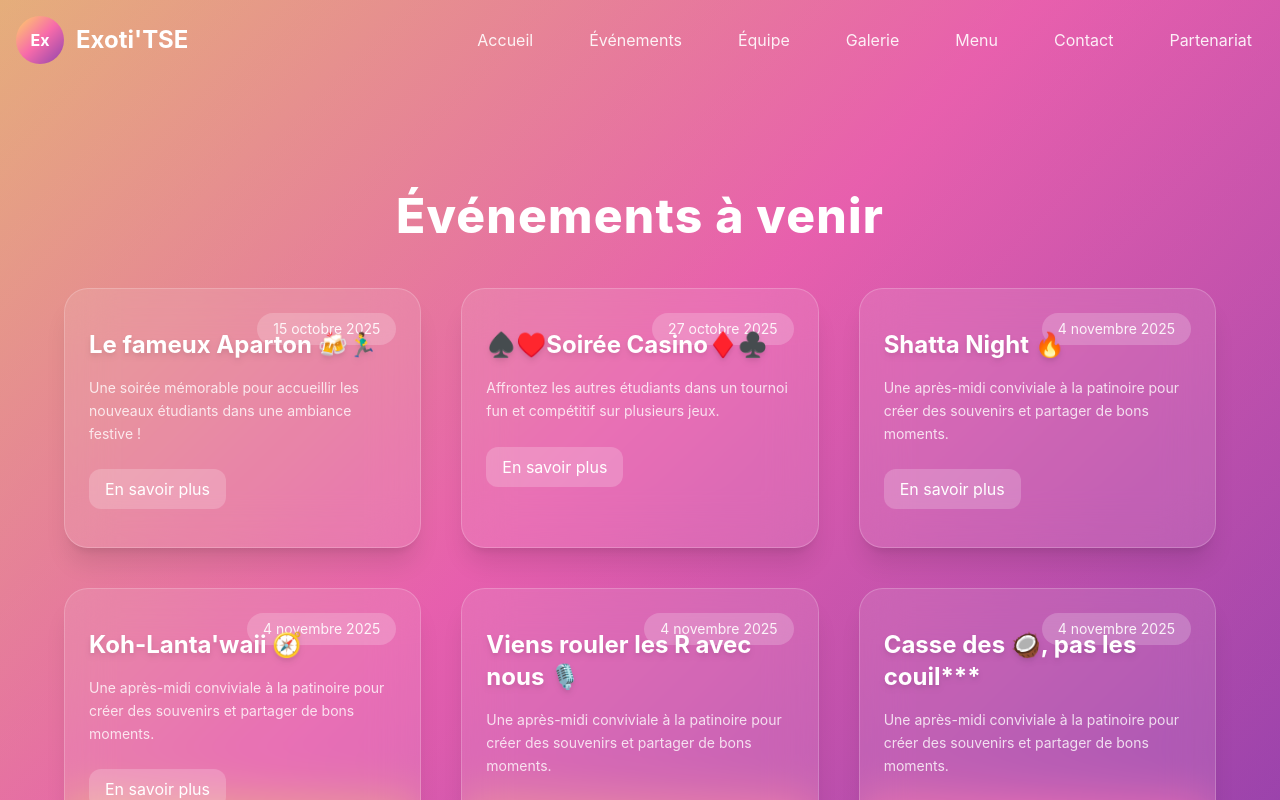
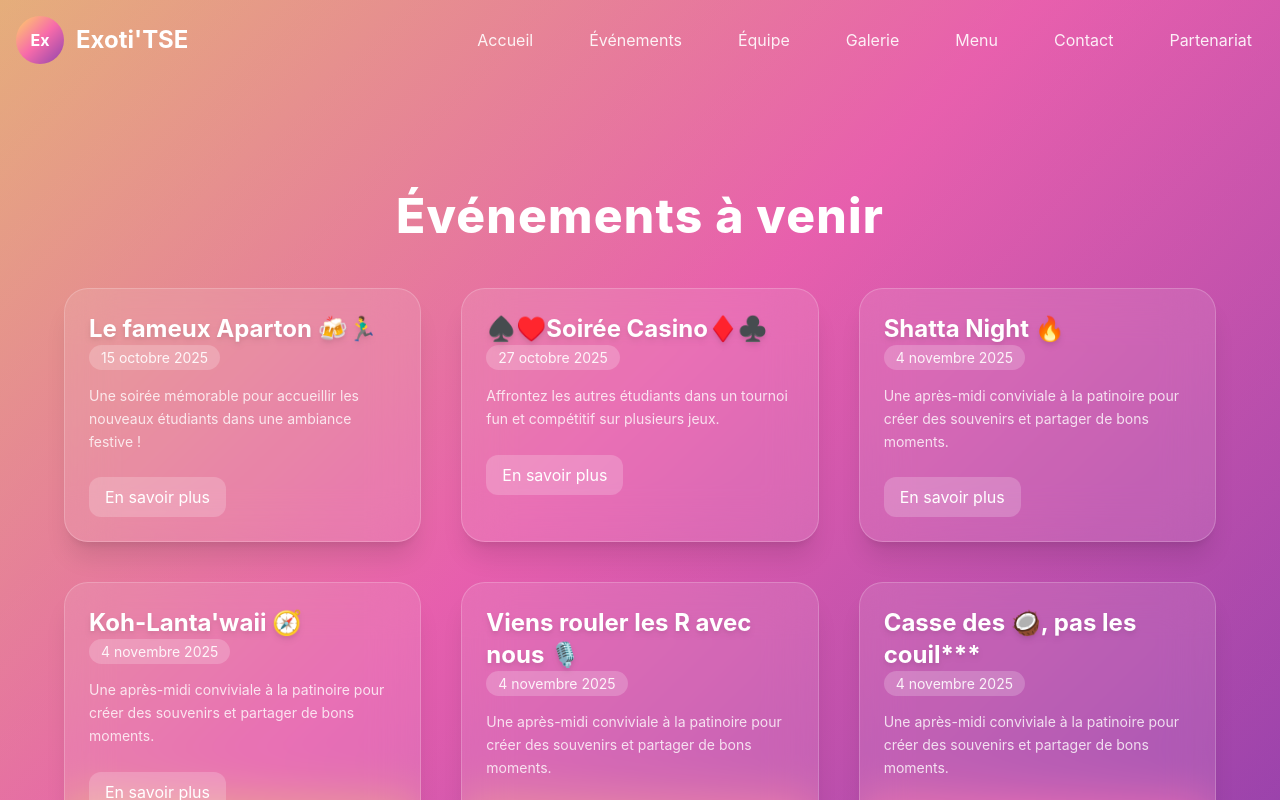
Before and after one commit to FlorianR903/BDE_ExotiTSE_site, a Next.js app: page /events in a window 1280 px wide. Shown: the top 800 px of the page. Built offline with nearby package versions, Linux system fonts and the light colour scheme.

Commit message:
correction cases des events

```diff
--- a/components/EventsSection.js
+++ b/components/EventsSection.js
@@ -90,17 +90,17 @@ export default function EventsSection({ events=[] }){
             <div className="grid grid-cols-1 sm:grid-cols-2 lg:grid-cols-3 gap-10 max-w-6xl mx-auto">
 
                 {list.map((event) => (
-                    <div key={event.id} className="relative p-6 pt-10 rounded-3xl bg-white/10 backdrop-blur-xl border border-white/20 shadow-xl hover:scale-[1.03] hover:shadow-2xl transition-all duration-300 min-h-[260px]">
-
-                        {/* Badge Date */}
-                        <span className="absolute top-6 right-6 text-sm px-4 py-1.5 rounded-full bg-white/20 text-white/90">
-                            {event.date}
-                        </span>
+                    <div key={event.id} className="relative p-6 rounded-3xl bg-white/10 backdrop-blur-xl border border-white/20 shadow-xl hover:scale-[1.03] hover:shadow-2xl transition-all duration-300">
 
                         {/* Titre */}
                         <h3 className="text-2xl font-bold text-white drop-shadow-md">
                             {event.title}
                         </h3>
+
+                        {/* Badge Date */}
+                        <span className="top-4 right-4 text-sm px-3 py-1 rounded-full bg-white/20 text-white/90">
+                            {event.date}
+                        </span>
 
                         {/* Description */}
                         <p className="text-white/80 mt-4 text-sm leading-relaxed">
```
